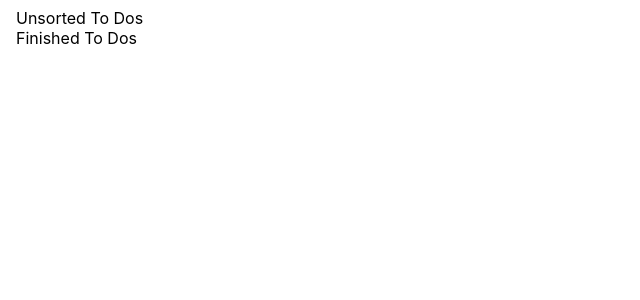
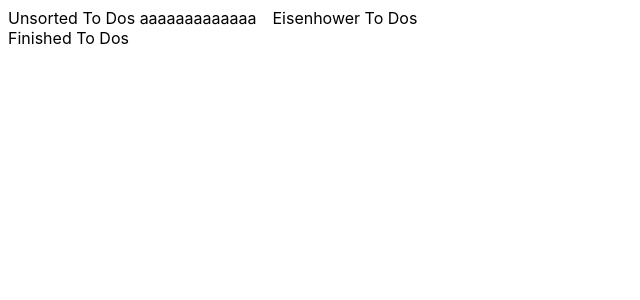
Before and after one commit to S-Rad/todosreact, a React (Create React App) app: page / in a window 1280 px wide. Shown: the top 300 px of the page, without its empty margins (0-640 px from the left). Built offline with nearby package versions, Linux system fonts and the light colour scheme.

Commit message:
added more boxes

```diff
--- a/src/App.js
+++ b/src/App.js
@@ -4,9 +4,12 @@
 
 function App() {
   return (
-    <Box ml={2} mt={1}>
-      <Box>Unsorted To Dos</Box>
-      <Box>Finished To Dos</Box>
+    <Box display="flex" m={1}>
+      <Box mr={2}>
+        <Box>Unsorted To Dos aaaaaaaaaaaaa</Box>
+        <Box>Finished To Dos</Box>
+      </Box>
+      <Box>Eisenhower To Dos</Box>
     </Box>
   );
 }
```
